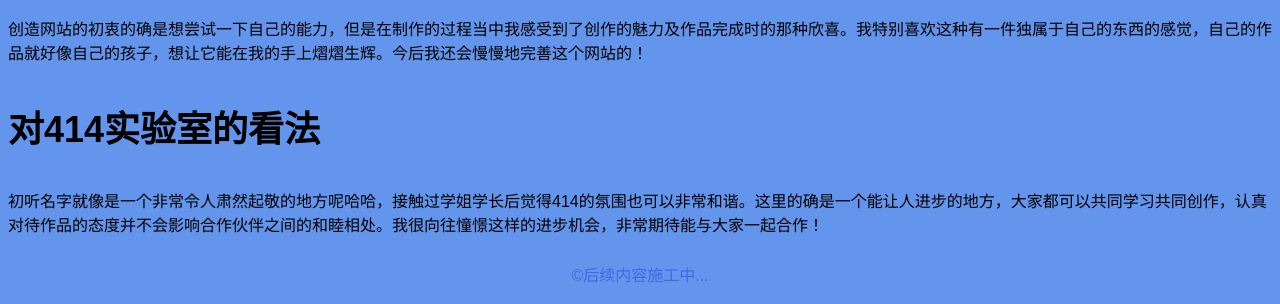
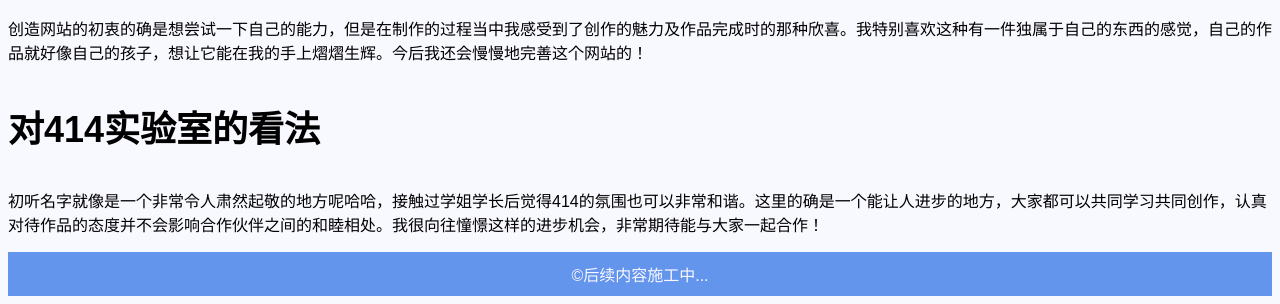
Before and after one commit to Kisekiww/Kisekiww.github.io, a plain HTML site: page index.html in a window 1280 px wide. Shown: the part 636-940 px from the top of the page. Drawn offline with Linux system fonts and the light colour scheme.

Commit message:
Update index.html

```diff
--- a/index.html
+++ b/index.html
@@ -9,7 +9,7 @@
         font-family:Arial,sans-serif;
         marin:0;
         padding:0;
-        background-color:#6495ED
+        background-color:#F8F8FF
       }
       header {
         background-color:#6495ED;
@@ -40,7 +40,7 @@
       }
       footer{
         background-color:#6495ED;
-        color:#4169E1;
+        color:#F8F8FF;
         padding:10px;
         text-align:center;
       }
```
